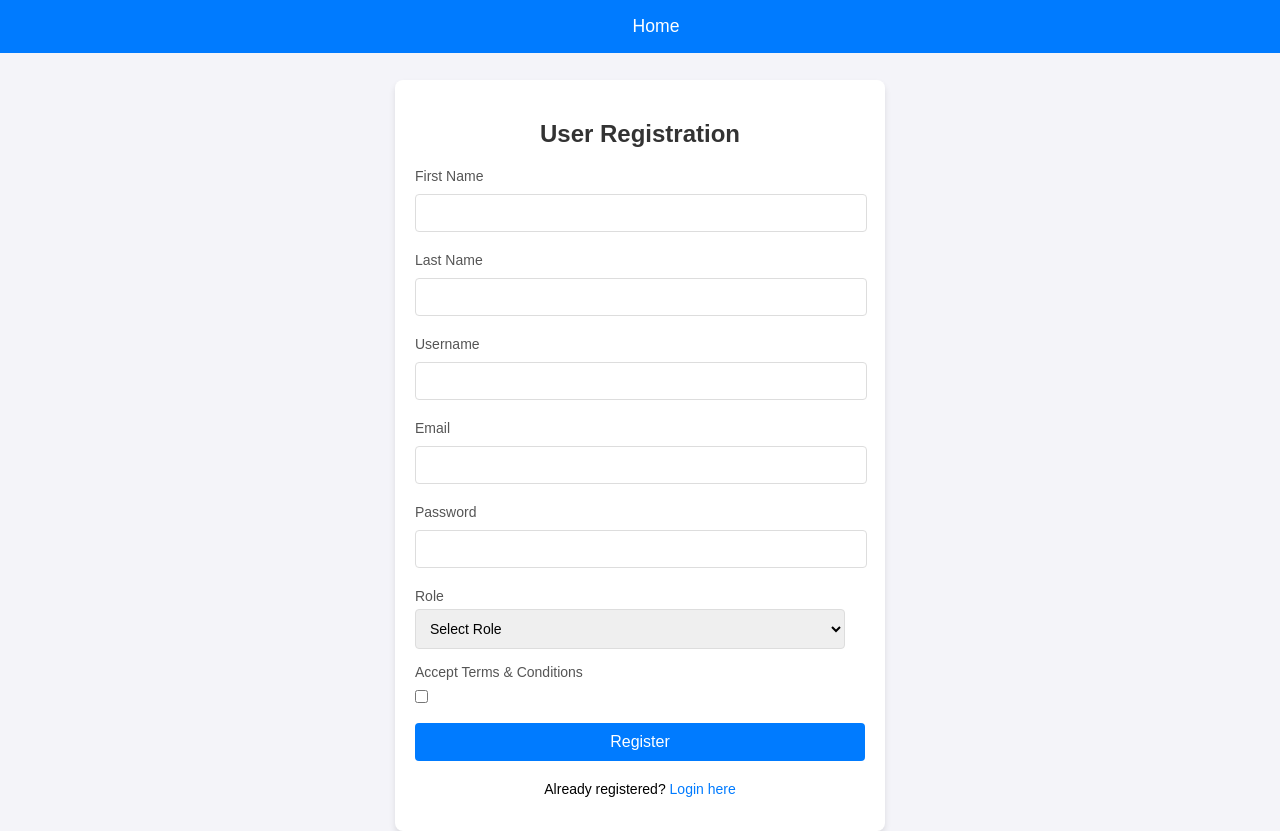
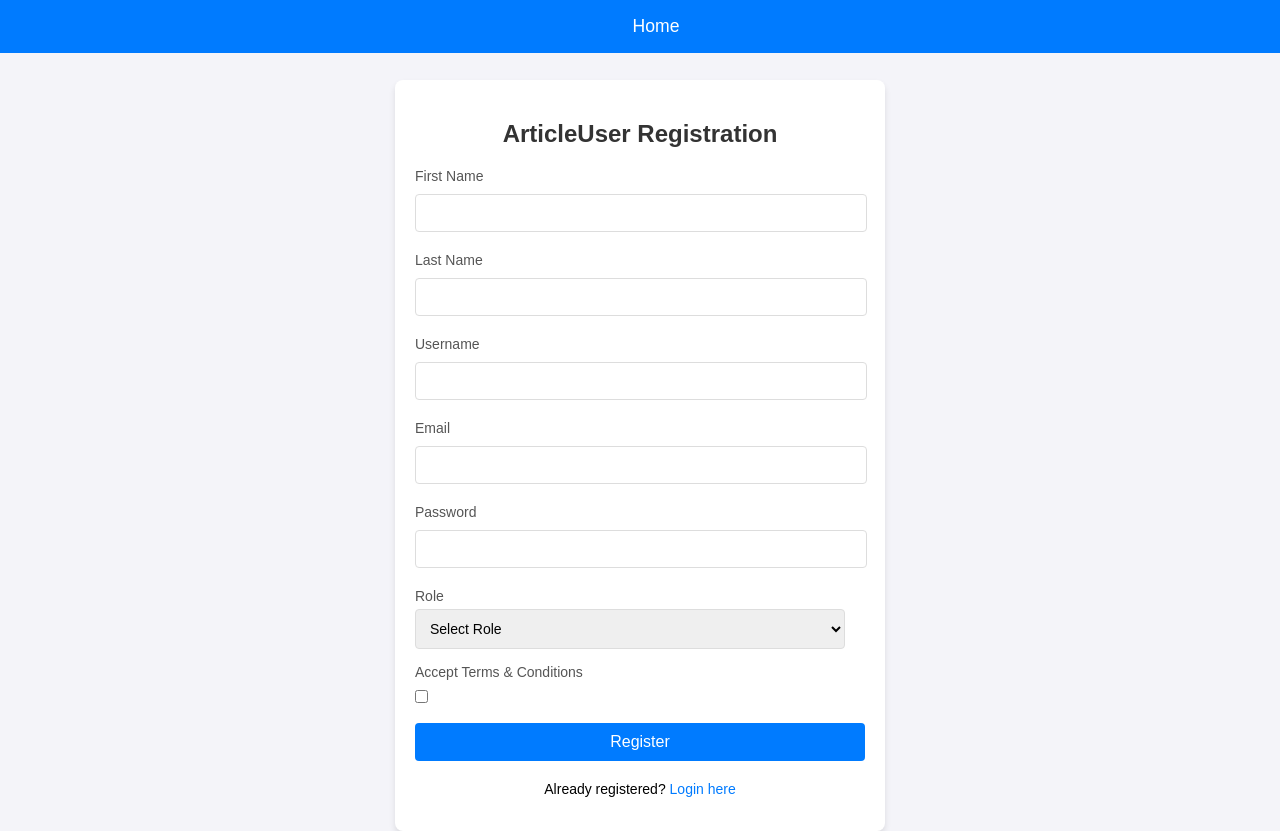
Before and after one commit to sartaj05/Article-Management-System, a Django app: template Article/users/templates/users/register.html in a window 1280 px wide. Run offline with Django 3.2, Linux system fonts and the light colour scheme; the template is opened without the code that fills it, so the values that code supplies are empty.

Commit message:
fix issue

```diff
--- a/Article/users/templates/users/register.html
+++ b/Article/users/templates/users/register.html
@@ -148,7 +148,7 @@
     </div>
 
     <div class="container">
-        <h2>User Registration</h2>
+        <h2>ArticleUser Registration</h2>
         <form id="registration-form">
             <div class="form-group">
                 <label for="first_name">First Name</label>
```
